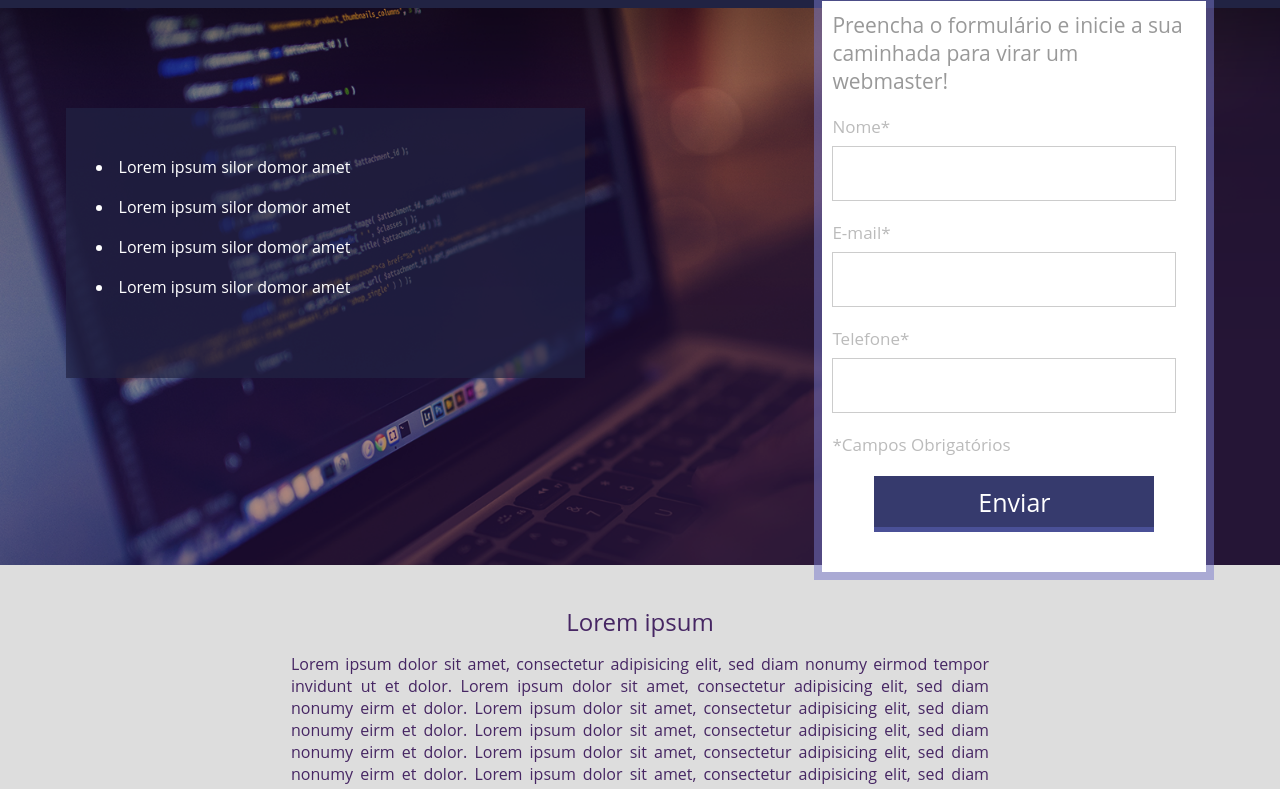
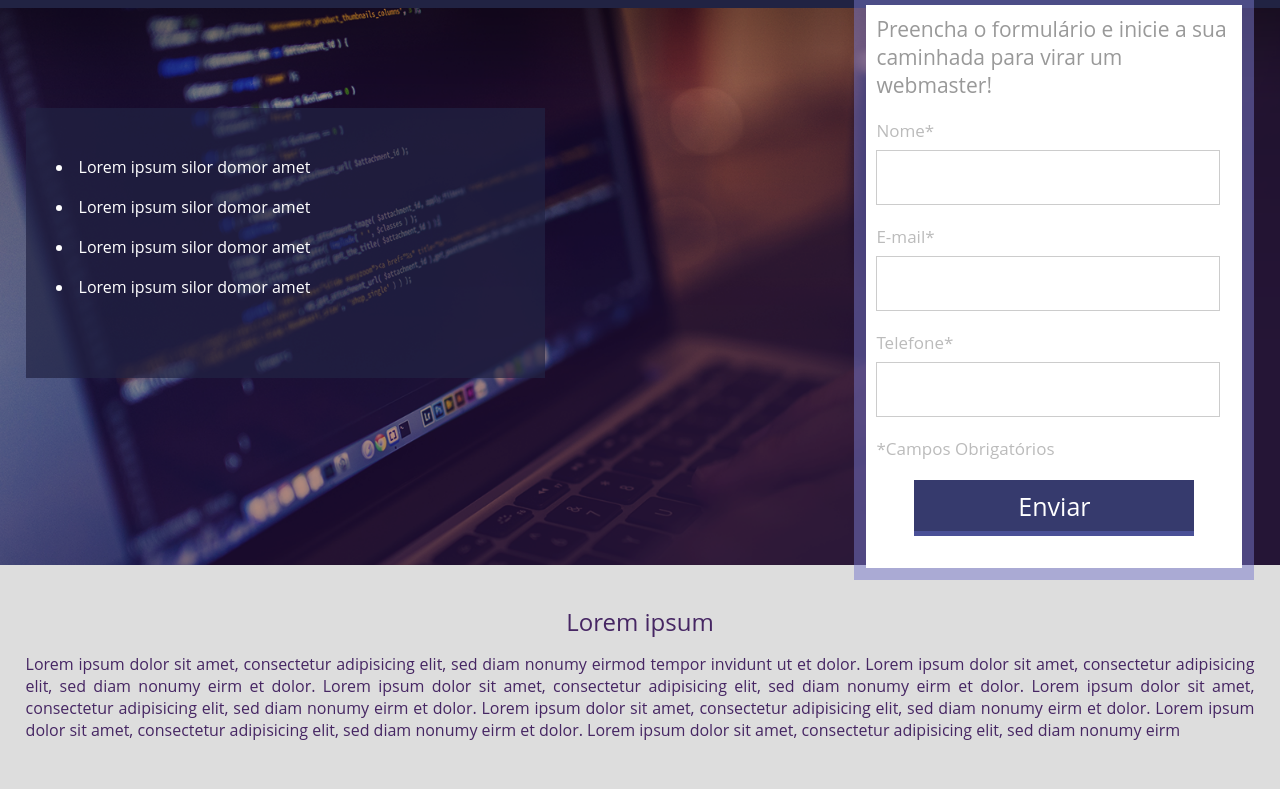
Before and after one commit to RuaniFilipe/Projetos_DankiCode, a plain HTML site: page Projeto_01/index.html in a window 1280 px wide. Shown: the part 52-841 px from the top of the page. Drawn offline with Linux system fonts and the light colour scheme.

Commit message:
alteracoes aula 5

```diff
--- a/Projeto_01/css/style.css
+++ b/Projeto_01/css/style.css
@@ -2,16 +2,15 @@
   margin: 0;
   padding: 0;
   box-sizing: border-box;
-  font-family: 'Open Sans', sans-serif;
+  font-family: "Open Sans"
 }
 
 html, body {
   height: 100%;
-  font-family: 'Open Sans', sans-serif;
 }
 
 @font-face{
-  src: url('../fonts/OpenSans-Light.ttf');
+  src:url('../fonts/OpenSans-Light.ttf');
   font-family: "Open Sans";
 }
 
@@ -20,13 +19,13 @@ html, body {
 }
 
 .center{
-  width: 1200px;
+  width: 100%;
   margin: 0 auto;
-  padding: 0 2%;
+  max-width: 1280px;
 }
 
 .header {
-  min-width: 1200px;
+  padding: 0 2%;
   width: 100%;
   height: 60px;
   background-color: #212343;
@@ -37,7 +36,7 @@ html, body {
 }
 
 .container-banner{
-  min-width: 1200px;
+  padding: 0 2%;
   width: 100%;
   height: 557px;
   background-image: url('../images/header_bg.png');
@@ -57,7 +56,7 @@ html, body {
   background-color: white;
   position: relative;
   top: -15px;
-  border: 8px solid rgb(120, 120, 204, 0.5);
+  border: 12px solid rgb(120, 120, 204, 0.5);
   background-clip: padding-box;
 }
 
@@ -76,7 +75,6 @@ html, body {
   width: 100%;
   color: #bbb;
   font-size: 17px;
-  font-weight: normal;
 }
 
 .form p{
@@ -130,8 +128,7 @@ html, body {
 }
 
 .container-2 {
-  min-width: 1200px;
-  padding: 40px 0;
+  padding: 40px 2%;
   background-color: #ddd;
   text-align: center;
 }
@@ -142,7 +139,7 @@ html, body {
 }
 
 .container-2 p{
-  width: 698px;
+  width: 100%;;
   margin: 15px 0;
   display: inline-block;
   text-align: justify;
@@ -161,7 +158,7 @@ html, body {
 }
 
 .section-1{
-  padding:90px 0;
+  padding:90px 2%;
 }
 
 .section-1 h2{
```
Also changed, not shown: Projeto_01/index.html (+0 -1 lines).
